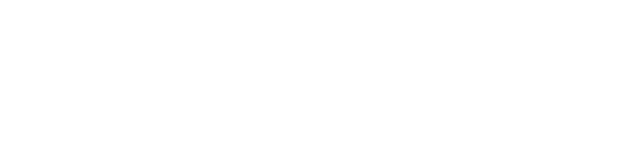
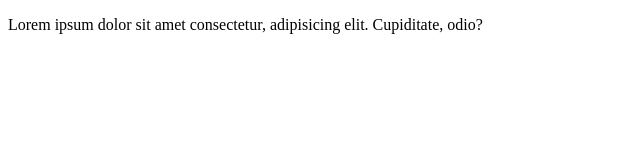
Before and after one commit to RayCracer/TrabajoHistoria.github.io, a plain HTML site: page index.html in a window 1280 px wide. Shown: the whole page, without its empty margins (0-640 px from the left). Drawn offline with Linux system fonts and the light colour scheme.

Commit message:
Agregado1

```diff
--- a/index.html
+++ b/index.html
@@ -7,6 +7,9 @@
     <title>Document</title>
 </head>
 <body>
-
+    <!--Contenedor1-->
+    <div class="class-container">
+        <p>Lorem ipsum dolor sit amet consectetur, adipisicing elit. Cupiditate, odio?</p>
+    </div>
 </body>
 </html>
```
